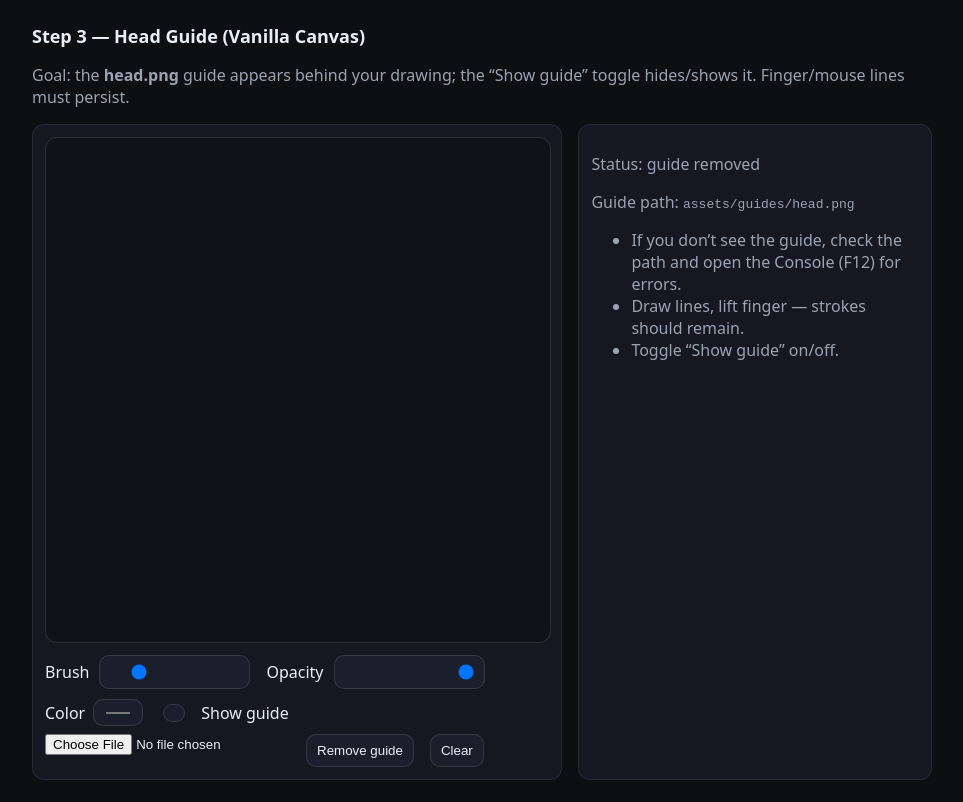
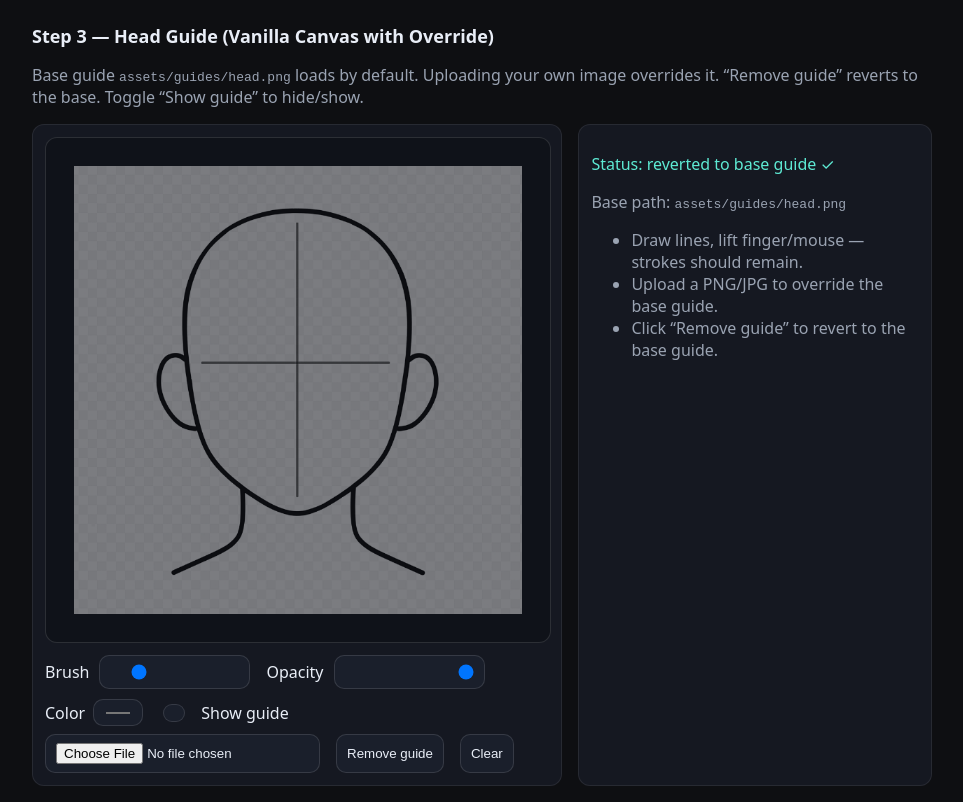
Before and after one commit to pinkpigglet-bit/vb-rpg, a plain HTML site: page step3-head-guide.html in a window 1280 px wide. Both pictures are taken after a click on the button "Remove guide". Shown: the whole page, without its empty margins (158-1121 px from the left). Drawn offline with Linux system fonts and the light colour scheme.

Commit message:
Update step3-head-guide.html

```diff
--- a/step3-head-guide.html
+++ b/step3-head-guide.html
@@ -3,7 +3,7 @@
 <head>
 <meta charset="utf-8" />
 <meta name="viewport" content="width=device-width, initial-scale=1" />
-<title>Step 3 — Head Guide (Vanilla Canvas)</title>
+<title>Step 3 — Head Guide (Vanilla Canvas with Override)</title>
 <style>
   body{margin:0;background:#0e0f12;color:#e9eef7;font-family:system-ui,-apple-system,Segoe UI,Roboto,Arial}
   main{max-width:900px;margin:0 auto;padding:16px}
@@ -17,7 +17,7 @@
   }
   .panel{background:#151821;border:1px solid rgba(255,255,255,.08);border-radius:12px;padding:12px}
   .muted{color:#9aa3b2}
-  button,input[type="range"],input[type="color"],input[type="checkbox"]{
+  button,input[type="range"],input[type="color"],input[type="checkbox"],input[type="file"]{
     appearance:none;background:#1a1f2b;color:#e9eef7;border:1px solid rgba(255,255,255,.12);
     padding:8px 10px;border-radius:10px;margin-right:8px
   }
@@ -27,8 +27,8 @@
 </head>
 <body>
 <main>
-  <h1>Step 3 — Head Guide (Vanilla Canvas)</h1>
-  <p class="muted">Goal: the <b>head.png</b> guide appears behind your drawing; the “Show guide” toggle hides/shows it. Finger/mouse lines must persist.</p>
+  <h1>Step 3 — Head Guide (Vanilla Canvas with Override)</h1>
+  <p class="muted">Base guide <code>assets/guides/head.png</code> loads by default. Uploading your own image overrides it. “Remove guide” reverts to the base. Toggle “Show guide” to hide/show.</p>
 
   <div class="row">
     <div class="panel">
@@ -45,60 +45,47 @@
     </div>
 
     <div class="panel">
-      <p id="status" class="muted">Status: loading guide…</p>
-      <p class="muted">Guide path: <code id="path">assets/guides/head.png</code></p>
+      <p id="status" class="muted">Status: loading base guide…</p>
+      <p class="muted">Base path: <code>assets/guides/head.png</code></p>
       <ul class="muted">
-        <li>If you don’t see the guide, check the path and open the Console (F12) for errors.</li>
-        <li>Draw lines, lift finger — strokes should remain.</li>
-        <li>Toggle “Show guide” on/off.</li>
+        <li>Draw lines, lift finger/mouse — strokes should remain.</li>
+        <li>Upload a PNG/JPG to override the base guide.</li>
+        <li>Click “Remove guide” to revert to the base guide.</li>
       </ul>
     </div>
   </div>
 </main>
 
 <script>
-const guidePath = 'assets/guides/head.png'; // adjust if needed
-document.getElementById('path').textContent = guidePath;
+/* ------- Config ------- */
+const baseGuidePath = 'assets/guides/head.png';
 
+/* ------- State ------- */
 const canvas = document.getElementById('c');
 const ctx = canvas.getContext('2d');
 const statusEl = document.getElementById('status');
+
 const showEl = document.getElementById('show');
+const uploadEl = document.getElementById('upload');
+const removeEl = document.getElementById('remove');
+
 const w = document.getElementById('w');
 const o = document.getElementById('o');
 const col = document.getElementById('col');
 const clearBtn = document.getElementById('clear');
-const uploadEl = document.getElementById('upload');
-const removeEl = document.getElementById('remove');
 
-uploadEl.addEventListener('change', (e)=>{
-  const file = e.target.files?.[0];
-  if (!file) return;
-  const reader = new FileReader();
-  reader.onload = () => {
-    const img = new Image();
-    img.onload = () => { guideImg = img; drawAll(); setStatus('custom guide loaded ✓','ok'); };
-    img.onerror = () => { setStatus('failed to decode uploaded image','warn'); };
-    img.src = reader.result;
-  };
-  reader.readAsDataURL(file);
-});
+let baseGuideImg = null;     // preloaded default (head.png)
+let customGuideImg = null;   // user-uploaded override
+let guideImg = null;         // currently active (custom or base)
 
-removeEl.addEventListener('click', ()=>{
-  guideImg = null;
-  drawAll();
-  setStatus('guide removed');
-});
-
-
-let guideImg = null;
 let drawing = false;
 let lastX = 0, lastY = 0;
 
-// Backing store for strokes so we can re-draw over the guide toggle
-const strokes = []; // each stroke = { color, alpha, width, points:[{x,y},...] }
+// Backing store for strokes (so we can re-render on show/hide/override)
+const strokes = []; // each: { color, alpha, width, points:[{x,y},...] }
 let currentStroke = null;
 
+/* ------- Helpers ------- */
 function setStatus(t, cls='muted'){ statusEl.className = cls; statusEl.textContent = 'Status: ' + t; }
 
 function hexToRgba(hex, alpha){
@@ -107,10 +94,6 @@ function hexToRgba(hex, alpha){
   const g = parseInt(v.substring(2,4),16);
   const b = parseInt(v.substring(4,6),16);
   return `rgba(${r},${g},${b},${alpha})`;
-}
-
-function applyBrush(){
-  // no-op here; we use values directly when drawing
 }
 
 function getPos(e){
@@ -122,52 +105,20 @@ function getPos(e){
   };
 }
 
-function start(e){
-  e.preventDefault();
-  drawing = true;
-  const p = getPos(e);
-  lastX = p.x; lastY = p.y;
-  currentStroke = {
-    color: col.value,
-    alpha: (+o.value)/100,
-    width: +w.value,
-    points: [{x:p.x,y:p.y}]
-  };
-  setStatus('drawing…');
-}
-
-function move(e){
-  if(!drawing) return;
-  e.preventDefault();
-  const p = getPos(e);
-  currentStroke.points.push({x:p.x,y:p.y});
-  drawAll(); // re-render immediately for smoothness
-  lastX = p.x; lastY = p.y;
-}
-
-function end(e){
-  if(!drawing) return;
-  e.preventDefault();
-  drawing = false;
-  strokes.push(currentStroke);
-  currentStroke = null;
-  drawAll();
-  setStatus('finger/mouse lifted; stroke persists ✓','ok');
-}
-
+/* ------- Drawing pipeline ------- */
 function drawGuide(){
-  if (!guideImg || !showEl.checked) return;
-  // Fit guide into canvas with margin
+  const img = guideImg;
+  if (!img || !showEl.checked) return;
   const max = 640;
-  const sx = max / guideImg.width;
-  const sy = max / guideImg.height;
+  const sx = max / img.width;
+  const sy = max / img.height;
   const s = Math.min(sx, sy, 1);
-  const w = guideImg.width * s;
-  const h = guideImg.height * s;
+  const w = img.width * s;
+  const h = img.height * s;
   const x = (canvas.width - w)/2;
   const y = (canvas.height - h)/2;
   ctx.globalAlpha = 0.45;
-  ctx.drawImage(guideImg, x, y, w, h);
+  ctx.drawImage(img, x, y, w, h);
   ctx.globalAlpha = 1;
 }
 
@@ -191,14 +142,40 @@ function drawAll(){
   if (currentStroke) drawStroke(currentStroke);
 }
 
-function clearAll(){
-  strokes.length = 0;
+/* ------- Events ------- */
+function start(e){
+  e.preventDefault();
+  drawing = true;
+  const p = getPos(e);
+  lastX = p.x; lastY = p.y;
+  currentStroke = {
+    color: col.value,
+    alpha: (+o.value)/100,
+    width: +w.value,
+    points: [{x:p.x,y:p.y}]
+  };
+  setStatus('drawing…');
+}
+
+function move(e){
+  if(!drawing) return;
+  e.preventDefault();
+  const p = getPos(e);
+  currentStroke.points.push({x:p.x,y:p.y});
+  drawAll();
+  lastX = p.x; lastY = p.y;
+}
+
+function end(e){
+  if(!drawing) return;
+  e.preventDefault();
+  drawing = false;
+  strokes.push(currentStroke);
   currentStroke = null;
   drawAll();
-  setStatus('cleared');
+  setStatus('finger/mouse lifted; stroke persists ✓','ok');
 }
 
-// Event listeners
 canvas.addEventListener('pointerdown', start, { passive:false });
 canvas.addEventListener('pointermove', move, { passive:false });
 canvas.addEventListener('pointerup', end, { passive:false });
@@ -207,21 +184,56 @@ canvas.addEventListener('touchstart', start, { passive:false });
 canvas.addEventListener('touchmove', move, { passive:false });
 canvas.addEventListener('touchend', end, { passive:false });
 
-w.addEventListener('input', applyBrush);
-o.addEventListener('input', applyBrush);
-col.addEventListener('input', applyBrush);
-clearBtn.addEventListener('click', clearAll);
+w.addEventListener('input', drawAll);
+o.addEventListener('input', drawAll);
+col.addEventListener('input', drawAll);
+document.getElementById('clear').addEventListener('click', ()=>{
+  strokes.length = 0; currentStroke = null; drawAll(); setStatus('cleared');
+});
 showEl.addEventListener('change', drawAll);
 
-// Load the head guide
-(function loadGuide(){
-  setStatus('loading guide…');
+/* ------- Guide override controls ------- */
+uploadEl.addEventListener('change', (e)=>{
+  const file = e.target.files?.[0];
+  if (!file) return;
+  const reader = new FileReader();
+  reader.onload = () => {
+    const img = new Image();
+    img.onload = () => {
+      customGuideImg = img;
+      guideImg = customGuideImg || baseGuideImg;
+      drawAll();
+      setStatus('custom guide loaded ✓','ok');
+    };
+    img.onerror = () => setStatus('failed to decode uploaded image','warn');
+    img.src = reader.result;
+  };
+  reader.readAsDataURL(file);
+});
+
+removeEl.addEventListener('click', ()=>{
+  customGuideImg = null;
+  guideImg = baseGuideImg;
+  drawAll();
+  setStatus('reverted to base guide ✓','ok');
+});
+
+/* ------- Base preload ------- */
+(function preloadBaseGuide(){
+  setStatus('loading base guide…');
   const img = new Image();
   img.crossOrigin = 'anonymous';
-  // Add a cache-buster in case phone cached old version
-  img.src = guidePath + '?v=' + Date.now().toString().slice(-6);
-  img.onload = () => { guideImg = img; drawAll(); setStatus('guide loaded ✓','ok'); };
-  img.onerror = () => { setStatus('failed to load ' + guidePath,'warn'); console.error('Failed guide path:', guidePath); };
+  img.src = baseGuidePath + '?v=' + Date.now().toString().slice(-6); // cache-buster
+  img.onload = () => {
+    baseGuideImg = img;
+    guideImg = customGuideImg || baseGuideImg;
+    drawAll();
+    setStatus('base guide loaded ✓','ok');
+  };
+  img.onerror = () => {
+    setStatus('failed to load ' + baseGuidePath, 'warn');
+    console.error('Failed base guide path:', baseGuidePath);
+  };
 })();
 
 setStatus('ready');
```
